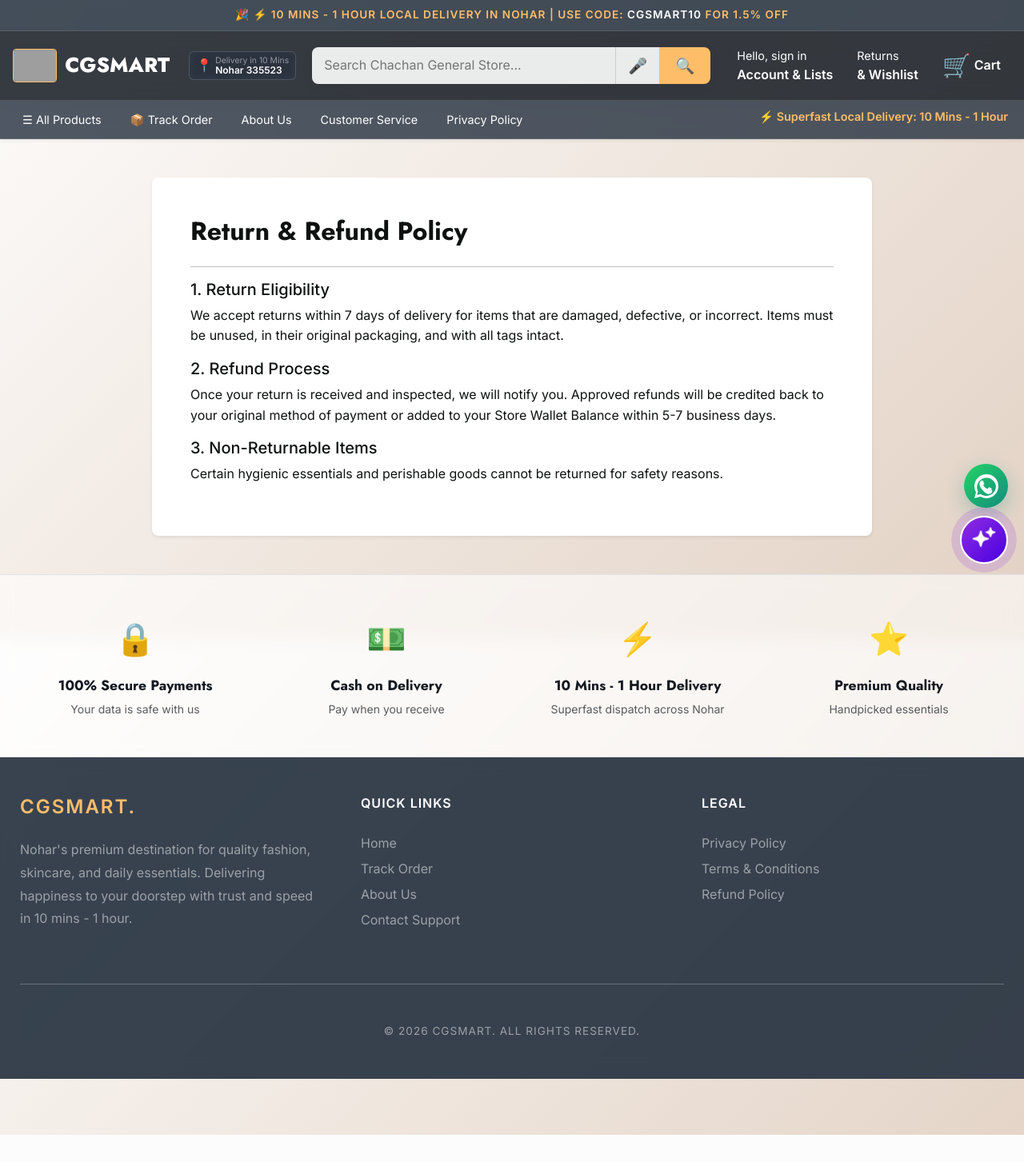
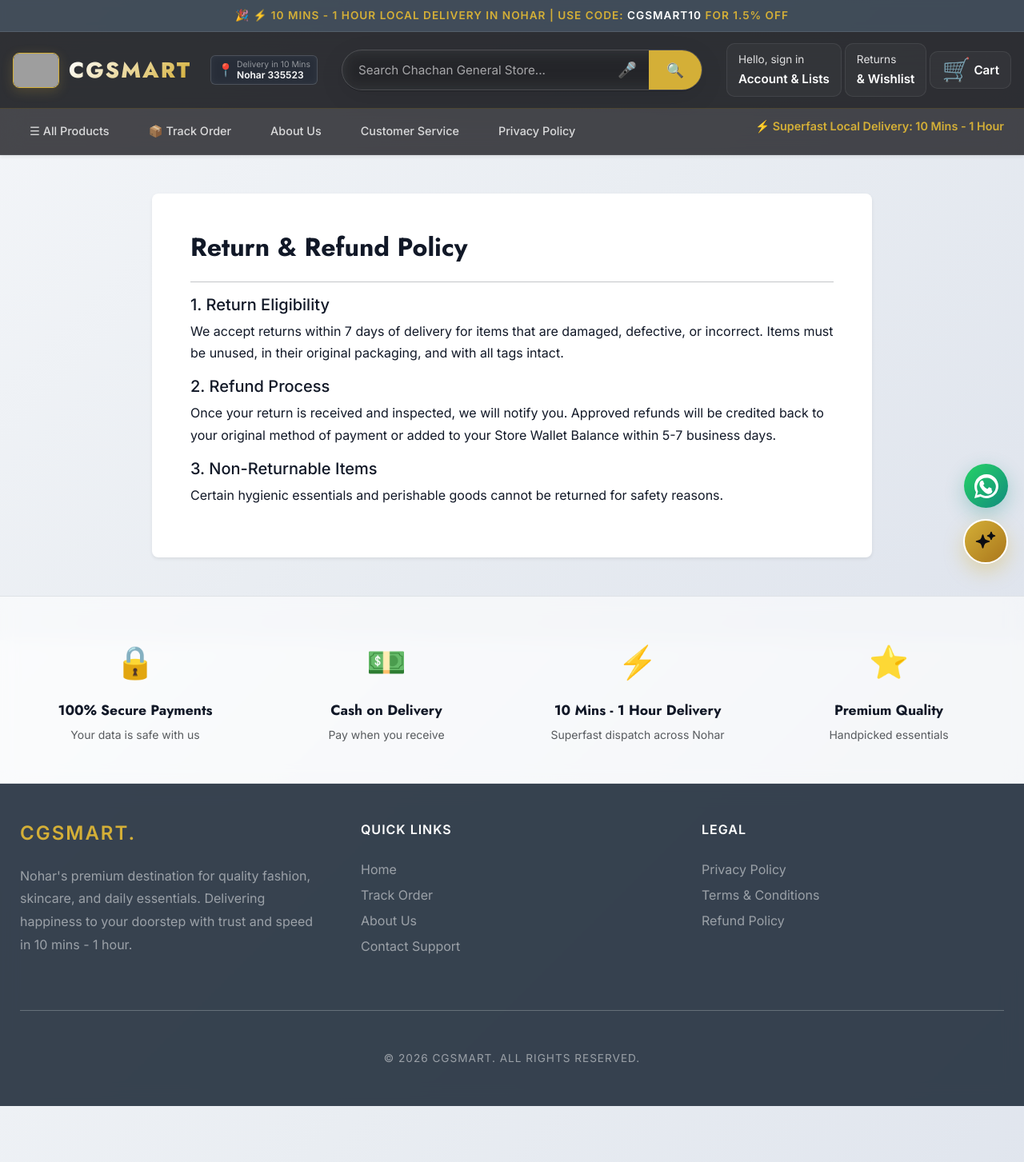
Before and after one commit to pankajchachan2008-rgb/my-online-store, a Django app: page /refund-policy/ in a window 1280 px wide. Shown: the whole page at 80% size. Before the commit the page ends 1419 px from the top, so only its background shows below. Run offline with Django 5.2, Linux system fonts and the light colour scheme; grey boxes are pictures that could not be loaded.

Commit message:
new base code styel

```diff
--- a/products/templates/base.html
+++ b/products/templates/base.html
@@ -35,242 +35,252 @@
 
     <style>
 :root {
-            --text-dark: #0F1111;
-            --text-muted: #565959;
-            --primary-blue: #131921;
-            --nav-blue: #232F3E;
-            --accent-gold: #FEBD69;
-            --surface: rgba(255, 255, 255, 0.75);
+        --text-dark: #111827;
+        --text-muted: #64748B;
+        --primary-luxury: #0c0d12;
+        --accent-gold: #D4AF37;
+        --accent-champagne: #F3E5AB;
+        --glass-surface: rgba(255, 255, 255, 0.65);
+        --glass-border: rgba(255, 255, 255, 0.8);
     }
 
-        /* 🌟 GLASSMORPHISM & PASTEL BACKGROUND OVERRIDE */
+    /* 🌟 TRUE LUXURY CRYSTAL GLASS BACKGROUND */
     body {
         font-family: 'Inter', sans-serif;
-            background: linear-gradient(135deg, #fdfcfb 0%, #e2d1c3 100%) !important;
+        background: linear-gradient(135deg, #f4f6f9 0%, #e9edf2 50%, #dfe4ed 100%) !important;
         background-attachment: fixed !important;
         color: var(--text-dark);
         display: flex;
         flex-direction: column;
         min-height: 100vh;
         padding-bottom: calc(70px + env(safe-area-inset-bottom));
-            line-height: 1.6;
+        line-height: 1.7;
         overflow-x: hidden;
     }
 
-        /* 💎 GLASSMORPHISM NAVBAR & HEADER */
+    /* 💎 HIGH-END BOUTIQUE NAVBAR */
     .premium-navbar {
-            background-color: rgba(19, 25, 33, 0.85) !important;
-            backdrop-filter: blur(15px);
-            -webkit-backdrop-filter: blur(15px);
-            padding: 10px 0;
+        background-color: rgba(12, 13, 18, 0.85) !important;
+        backdrop-filter: blur(25px);
+        -webkit-backdrop-filter: blur(25px);
+        padding: 14px 0;
         color: white;
         z-index: 1040;
-            border-bottom: 1px solid rgba(255, 255, 255, 0.15);
+        border-bottom: 1px solid rgba(212, 175, 55, 0.2);
     }
 
     .brand-container {
         display: flex;
         align-items: center;
-            gap: 10px;
+        gap: 12px;
         text-decoration: none !important;
     }
 
     .brand-logo {
-            height: 42px;
+        height: 44px;
         width: auto;
-            border-radius: 4px;
+        border-radius: 8px;
         border: 1px solid var(--accent-gold);
+        box-shadow: 0 4px 15px rgba(212, 175, 55, 0.2);
     }
 
     .brand-name {
         font-family: 'Jost', sans-serif;
         font-weight: 800;
-            font-size: 1.6rem;
+        font-size: 1.7rem;
+        letter-spacing: 2px;
         color: #FFFFFF;
         margin: 0;
         line-height: 1;
+        background: linear-gradient(135deg, #ffffff 0%, #d4af37 100%);
+        -webkit-background-clip: text;
+        -webkit-text-fill-color: transparent;
     }
 
+    /* 🌟 LUXURY SEARCH BAR */
     .header-search-form {
         display: flex;
         flex-grow: 1;
-            max-width: 800px;
-            margin: 0 20px;
-            border-radius: 8px;
+        max-width: 650px;
+        margin: 0 30px;
+        border-radius: 30px;
         overflow: hidden;
-            box-shadow: 0 4px 15px rgba(0,0,0,0.05);
+        background: rgba(255, 255, 255, 0.08);
+        border: 1px solid rgba(255, 255, 255, 0.15);
+        backdrop-filter: blur(10px);
+        box-shadow: 0 8px 30px rgba(0,0,0,0.1);
+        transition: all 0.3s ease;
+    }
+    .header-search-form:focus-within {
+        border-color: var(--accent-gold);
+        box-shadow: 0 0 20px rgba(212, 175, 55, 0.25);
+        background: rgba(255, 255, 255, 0.12);
     }
     .header-search-input {
         border: none;
-            padding: 10px 15px;
-            font-size: 1rem;
+        padding: 12px 20px;
+        font-size: 0.95rem;
         width: 100%;
         outline: none;
-            background: rgba(255, 255, 255, 0.9);
+        background: transparent;
+        color: #fff;
     }
-        .header-search-input:focus {
-            background: #FFFFFF;
-            box-shadow: 0 0 0 2px var(--accent-gold) inset;
-        }
+    .header-search-input::placeholder { color: rgba(255, 255, 255, 0.6); }
+    .header-search-input:focus { background: transparent; box-shadow: none; }
+
     .voice-btn {
-            background-color: rgba(255, 255, 255, 0.9);
+        background: transparent;
         border: none;
-            border-left: 1px solid #ccc;
         padding: 0 15px;
         font-size: 1.2rem;
         cursor: pointer;
-            color: #555;
+        color: #ccc;
+        transition: color 0.2s;
     }
+    .voice-btn:hover { color: var(--accent-gold); }
+
     .search-btn {
-            background-color: var(--accent-gold);
+        background: var(--accent-gold);
         border: none;
-            padding: 0 20px;
-            font-size: 1.2rem;
+        padding: 0 22px;
+        font-size: 1.1rem;
         cursor: pointer;
-            transition: 0.2s;
-            color: #111;
+        transition: 0.3s;
+        color: #0c0d12;
+        font-weight: bold;
     }
-        .search-btn:hover { background-color: #F3A847; }
+    .search-btn:hover { background: #e6c55c; }
 
-        /* 🌟 Live Search Dropdown Styles (Glass) */
+    /* 🌟 Crystal Live Search Dropdown */
     #searchResultsDropdown {
         position: absolute;
-            top: 100%;
+        top: calc(100% + 10px);
         left: 0;
         width: 100%;
-            background: rgba(255, 255, 255, 0.9);
-            backdrop-filter: blur(15px);
-            box-shadow: 0 10px 25px rgba(0,0,0,0.1);
-            border-radius: 0 0 8px 8px;
-            border: 1px solid rgba(255, 255, 255, 0.5);
-            border-top: none;
+        background: rgba(255, 255, 255, 0.85);
+        backdrop-filter: blur(25px);
+        -webkit-backdrop-filter: blur(25px);
+        box-shadow: 0 20px 40px rgba(0,0,0,0.15);
+        border-radius: 16px;
+        border: 1px solid rgba(255, 255, 255, 0.9);
         z-index: 1050;
         display: none;
-            max-height: 350px;
+        max-height: 380px;
         overflow-y: auto;
     }
     .search-suggestion-item:hover {
-            background-color: rgba(240, 242, 242, 0.8);
+        background-color: rgba(212, 175, 55, 0.08);
     }
 
     .nav-action-btn {
-            color: white;
+        color: rgba(255, 255, 255, 0.85);
         text-decoration: none;
-            padding: 8px 12px;
-            border: 1px solid transparent;
-            border-radius: 6px;
-            font-size: 0.9rem;
+        padding: 8px 14px;
+        border: 1px solid rgba(255, 255, 255, 0.08);
+        border-radius: 10px;
+        font-size: 0.85rem;
         display: flex;
         flex-direction: column;
         justify-content: center;
-            transition: 0.2s;
+        transition: all 0.3s ease;
+        background: rgba(255, 255, 255, 0.03);
     }
-        .nav-action-btn:hover { background: rgba(255, 255, 255, 0.1); color: white; }
-        .nav-action-btn strong { font-weight: 700; font-size: 1rem; }
+    .nav-action-btn:hover { background: rgba(255, 255, 255, 0.08); color: white; border-color: rgba(212, 175, 55, 0.3); }
+    .nav-action-btn strong { font-weight: 600; font-size: 0.95rem; color: #fff; }
 
-        /* Sub Navbar (Glass) */
+    /* Sub Navbar (Crystal Glass) */
     .sub-navbar {
-            background-color: rgba(35, 47, 62, 0.8);
-            backdrop-filter: blur(10px);
-            -webkit-backdrop-filter: blur(10px);
-            padding: 8px 20px;
+        background-color: rgba(12, 13, 18, 0.75);
+        backdrop-filter: blur(15px);
+        -webkit-backdrop-filter: blur(15px);
+        padding: 10px 25px;
         color: white;
         font-size: 0.9rem;
         display: flex;
-            gap: 20px;
+        gap: 25px;
         overflow-x: auto;
         white-space: nowrap;
-            border-bottom: 1px solid rgba(255, 255, 255, 0.1);
+        border-bottom: 1px solid rgba(255, 255, 255, 0.08);
     }
     .sub-navbar::-webkit-scrollbar { display: none; }
-        .sub-navbar a { color: white; text-decoration: none; padding: 4px 8px; border-radius: 4px; transition: 0.2s; }
-        .sub-navbar a:hover { background: rgba(255, 255, 255, 0.15); }
+    .sub-navbar a { color: rgba(255,255,255,0.8); text-decoration: none; padding: 6px 12px; border-radius: 8px; transition: 0.3s; font-weight: 500; }
+    .sub-navbar a:hover { background: rgba(212, 175, 55, 0.15); color: var(--accent-gold); }
 
-        /* 📱 Mobile Specific Fixes for Header */
+    /* 📱 Mobile Header Fixes */
     @media (max-width: 768px) {
-            .header-search-form { margin: 10px 0 0 0; width: 100%; order: 3; }
+        .header-search-form { margin: 12px 0 0 0; width: 100%; order: 3; }
         .mobile-header-block { flex-wrap: wrap; }
         .nav-action-btn span { display: none; }
-            .nav-action-btn strong { font-size: 0.85rem; }
-            .sub-navbar { gap: 10px; padding: 8px 10px; }
+        .nav-action-btn strong { font-size: 0.8rem; }
+        .sub-navbar { gap: 12px; padding: 8px 15px; }
     }
 
-        /* Offcanvas Sidebar (Glass) */
-        .offcanvas { border-right: none; box-shadow: 4px 0 25px rgba(0,0,0,0.1); background: rgba(255, 255, 255, 0.95) !important; backdrop-filter: blur(20px); }
-        .offcanvas-header { background-color: var(--nav-blue); padding: 20px; color: white; }
-        .mobile-menu-link { display: flex; align-items: center; padding: 16px 20px; color: var(--text-dark); font-weight: 500; text-decoration: none; border-bottom: 1px solid rgba(0,0,0,0.05); transition: 0.3s; font-size: 1.05rem; }
-        .mobile-menu-link:hover { background-color: rgba(0,0,0,0.03); color: var(--primary-blue); padding-left: 25px; }
+    /* Offcanvas Sidebar (Crystal Glass) */
+    .offcanvas { border-right: none; box-shadow: 10px 0 40px rgba(0,0,0,0.15); background: rgba(255, 255, 255, 0.9) !important; backdrop-filter: blur(25px); }
+    .offcanvas-header { background-color: var(--primary-luxury); padding: 22px; color: white; border-bottom: 1px solid rgba(212, 175, 55, 0.2); }
+    .mobile-menu-link { display: flex; align-items: center; padding: 16px 22px; color: var(--text-dark); font-weight: 500; text-decoration: none; border-bottom: 1px solid rgba(0,0,0,0.04); transition: 0.3s; font-size: 1rem; }
+    .mobile-menu-link:hover { background-color: rgba(212, 175, 55, 0.08); color: var(--primary-luxury); padding-left: 28px; }
 
-        /* Mobile Bottom Nav (Glass) */
-        .mobile-bottom-nav { position: fixed; bottom: 0; left: 0; right: 0; background: rgba(255, 255, 255, 0.85); backdrop-filter: blur(15px); box-shadow: 0 -10px 20px rgba(0,0,0,0.05); display: flex; justify-content: space-around; padding: 12px 0 calc(12px + env(safe-area-inset-bottom)) 0; z-index: 1050; border-top: 1px solid rgba(255,255,255,0.4); }
-        .nav-item-bottom { display: flex; flex-direction: column; align-items: center; text-decoration: none; color: #94A3B8; font-size: 0.75rem; font-weight: 500; transition: 0.2s; letter-spacing: 0.5px; text-transform: uppercase; }
-        .nav-item-bottom.active { color: var(--primary-blue); font-weight: 700; }
+    /* Mobile Bottom Nav (Crystal Glass) */
+    .mobile-bottom-nav {
+        position: fixed; bottom: 0; left: 0; right: 0;
+        background: rgba(255, 255, 255, 0.85);
+        backdrop-filter: blur(20px);
+        -webkit-backdrop-filter: blur(20px);
+        box-shadow: 0 -10px 30px rgba(0,0,0,0.08);
+        display: flex; justify-content: space-around;
+        padding: 12px 0 calc(12px + env(safe-area-inset-bottom)) 0;
+        z-index: 1050;
+        border-top: 1px solid rgba(255,255,255,0.8);
+    }
+    .nav-item-bottom { display: flex; flex-direction: column; align-items: center; text-decoration: none; color: #64748B; font-size: 0.72rem; font-weight: 500; transition: 0.3s; letter-spacing: 0.5px; text-transform: uppercase; }
+    .nav-item-bottom.active { color: var(--primary-luxury); font-weight: 700; transform: translateY(-2px); }
     .nav-icon { font-size: 1.4rem; margin-bottom: 4px; }
 
-        @media (max-width: 991px) { body { padding-bottom: 85px; } }
+    @media (max-width: 991px) { body { padding-bottom: 90px; } }
 
-        /* 🤖 PREMIUM AI ASSISTANT WIDGET */
+    /* 🤖 LUXURY AI & WHATSAPP WIDGETS */
+    .whatsapp-float {
+        position: fixed; right: 20px; bottom: 165px; z-index: 1060;
+        width: 56px; height: 56px; border-radius: 50%;
+        background: linear-gradient(135deg, #25D366, #128C7E);
+        display: flex; align-items: center; justify-content: center;
+        box-shadow: 0 10px 25px rgba(18,140,126,0.35);
+        cursor: pointer; transition: transform .2s ease;
+    }
+    .whatsapp-float:hover { transform: translateY(-5px) scale(1.08); }
+    .whatsapp-float svg { width: 30px; height: 30px; fill: #fff; }
+
     .premium-ai-avatar {
-            position: fixed;
-            bottom: 95px;
-            right: 20px;
-            width: 60px;
-            height: 60px;
-            border-radius: 50%;
-            background: linear-gradient(135deg, #8E2DE2 0%, #4A00E0 100%);
-            box-shadow: 0 4px 15px rgba(142, 45, 226, 0.4);
-            display: flex;
-            align-items: center;
-            justify-content: center;
-            cursor: pointer;
-            z-index: 1060;
-            border: 2px solid #FFFFFF;
+        position: fixed; bottom: 95px; right: 20px; width: 56px; height: 56px;
+        border-radius: 50%; background: linear-gradient(135deg, #D4AF37 0%, #aa771c 100%);
+        box-shadow: 0 10px 25px rgba(212, 175, 55, 0.35);
+        display: flex; align-items: center; justify-content: center;
+        cursor: pointer; z-index: 1060; border: 2px solid #FFFFFF;
         transition: transform 0.3s ease;
-            animation: aiPulseGlow 2s infinite;
     }
-        .premium-ai-avatar:hover { transform: scale(1.1) rotate(5deg); }
-        .premium-ai-avatar svg { width: 32px; height: 32px; fill: #FFFFFF; animation: floatSparkle 3s ease-in-out infinite; }
-
-        @keyframes aiPulseGlow {
-            0% { box-shadow: 0 0 0 0 rgba(142, 45, 226, 0.6); }
-            70% { box-shadow: 0 0 0 15px rgba(142, 45, 226, 0); }
-            100% { box-shadow: 0 0 0 0 rgba(142, 45, 226, 0); }
-        }
-        @keyframes floatSparkle {
-            0% { transform: translateY(0px); }
-            50% { transform: translateY(-4px) scale(1.05); }
-            100% { transform: translateY(0px); }
-        }
+    .premium-ai-avatar:hover { transform: scale(1.08) rotate(5deg); }
+    .premium-ai-avatar svg { width: 28px; height: 28px; fill: #0c0d12; }
 
     .ai-chat-box {
-            position: fixed;
-            bottom: 160px;
-            right: 20px;
-            width: 340px;
-            max-width: 90vw;
-            height: 480px;
-            background: rgba(255, 255, 255, 0.9);
-            backdrop-filter: blur(20px);
-            -webkit-backdrop-filter: blur(20px);
-            border-radius: 16px;
-            box-shadow: 0 10px 30px rgba(0,0,0,0.15);
-            display: none;
-            flex-direction: column;
-            z-index: 1060;
-            overflow: hidden;
-            border: 1px solid rgba(255, 255, 255, 0.6);
+        position: fixed; bottom: 165px; right: 20px; width: 350px; max-width: 90vw; height: 480px;
+        background: rgba(255, 255, 255, 0.92); backdrop-filter: blur(25px);
+        -webkit-backdrop-filter: blur(25px); border-radius: 20px;
+        box-shadow: 0 20px 50px rgba(0,0,0,0.18); display: none; flex-direction: column;
+        z-index: 1060; overflow: hidden; border: 1px solid rgba(255, 255, 255, 0.8);
     }
-        .ai-chat-header { background: #00539C; color: white; padding: 14px 18px; display: flex; justify-content: space-between; align-items: center; font-weight: 700; }
-        .ai-chat-quick-actions { padding: 12px 15px; background: rgba(248, 250, 252, 0.8); border-bottom: 1px solid rgba(0,0,0,0.05); }
-        .wa-btn { background: #25D366; color: white; text-decoration: none; padding: 10px 16px; border-radius: 8px; font-size: 0.9rem; font-weight: 700; display: flex; align-items: center; justify-content: center; gap: 8px; transition: background 0.3s; box-shadow: 0 4px 10px rgba(37, 211, 102, 0.2); }
+    .ai-chat-header { background: var(--primary-luxury); color: white; padding: 16px 20px; display: flex; justify-content: space-between; align-items: center; font-weight: 700; border-bottom: 1px solid rgba(212, 175, 55, 0.2); }
+    .ai-chat-quick-actions { padding: 12px 16px; background: rgba(248, 250, 252, 0.9); border-bottom: 1px solid rgba(0,0,0,0.05); }
+    .wa-btn { background: #25D366; color: white; text-decoration: none; padding: 10px 16px; border-radius: 10px; font-size: 0.9rem; font-weight: 700; display: flex; align-items: center; justify-content: center; gap: 8px; transition: background 0.3s; box-shadow: 0 4px 15px rgba(37, 211, 102, 0.25); }
     .wa-btn:hover { background: #1EBE55; color: white; }
-        .ai-chat-messages { flex-grow: 1; padding: 15px; overflow-y: auto; display: flex; flex-direction: column; gap: 10px; background: transparent; }
-        .msg-bubble { max-width: 85%; padding: 10px 14px; border-radius: 12px; font-size: 0.85rem; line-height: 1.4; }
-        .msg-user { background: #00539C; color: white; align-self: flex-end; border-bottom-right-radius: 2px; }
-        .msg-ai { background: rgba(241, 245, 249, 0.85); color: #0F172A; align-self: flex-start; border-bottom-left-radius: 2px; }
-        .ai-chat-input-area { padding: 12px; background: rgba(255,255,255,0.8); border-top: 1px solid rgba(0,0,0,0.05); display: flex; gap: 8px; }
-        .ai-chat-input-area input { flex-grow: 1; border: 1px solid #CBD5E1; border-radius: 25px; padding: 10px 15px; font-size: 0.85rem; outline: none; background: rgba(248, 250, 252, 0.8); }
-        .ai-send-btn { background: #00539C; color: white; border: none; border-radius: 50%; width: 40px; height: 40px; font-size: 1rem; cursor: pointer; display: flex; align-items: center; justify-content: center; }
+    .ai-chat-messages { flex-grow: 1; padding: 16px; overflow-y: auto; display: flex; flex-direction: column; gap: 12px; }
+    .msg-bubble { max-width: 85%; padding: 12px 16px; border-radius: 14px; font-size: 0.88rem; line-height: 1.5; }
+    .msg-user { background: var(--primary-luxury); color: white; align-self: flex-end; border-bottom-right-radius: 4px; }
+    .msg-ai { background: rgba(241, 245, 249, 0.9); color: #0F172A; align-self: flex-start; border-bottom-left-radius: 4px; border: 1px solid rgba(0,0,0,0.04); }
+    .ai-chat-input-area { padding: 14px; background: rgba(255,255,255,0.9); border-top: 1px solid rgba(0,0,0,0.05); display: flex; gap: 10px; }
+    .ai-chat-input-area input { flex-grow: 1; border: 1px solid #CBD5E1; border-radius: 30px; padding: 10px 18px; font-size: 0.88rem; outline: none; background: rgba(248, 250, 252, 0.8); }
+    .ai-send-btn { background: var(--primary-luxury); color: white; border: none; border-radius: 50%; width: 42px; height: 42px; font-size: 1rem; cursor: pointer; display: flex; align-items: center; justify-content: center; transition: background 0.2s; }
+    .ai-send-btn:hover { background: #232F3E; }
 
         /* 🌟 FLOATING WHATSAPP BUTTON CSS */
         .whatsapp-float {
```
Lines whose indentation alone changed are shown as unchanged.
